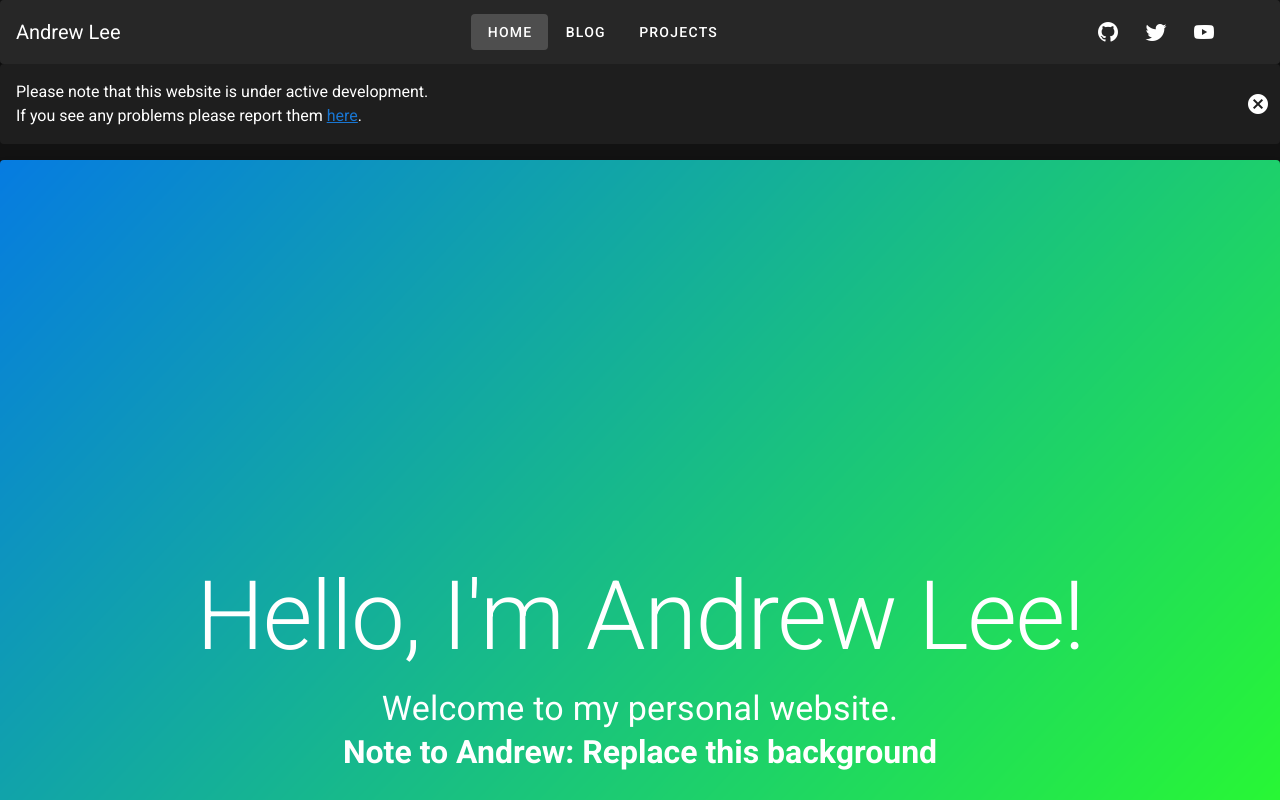
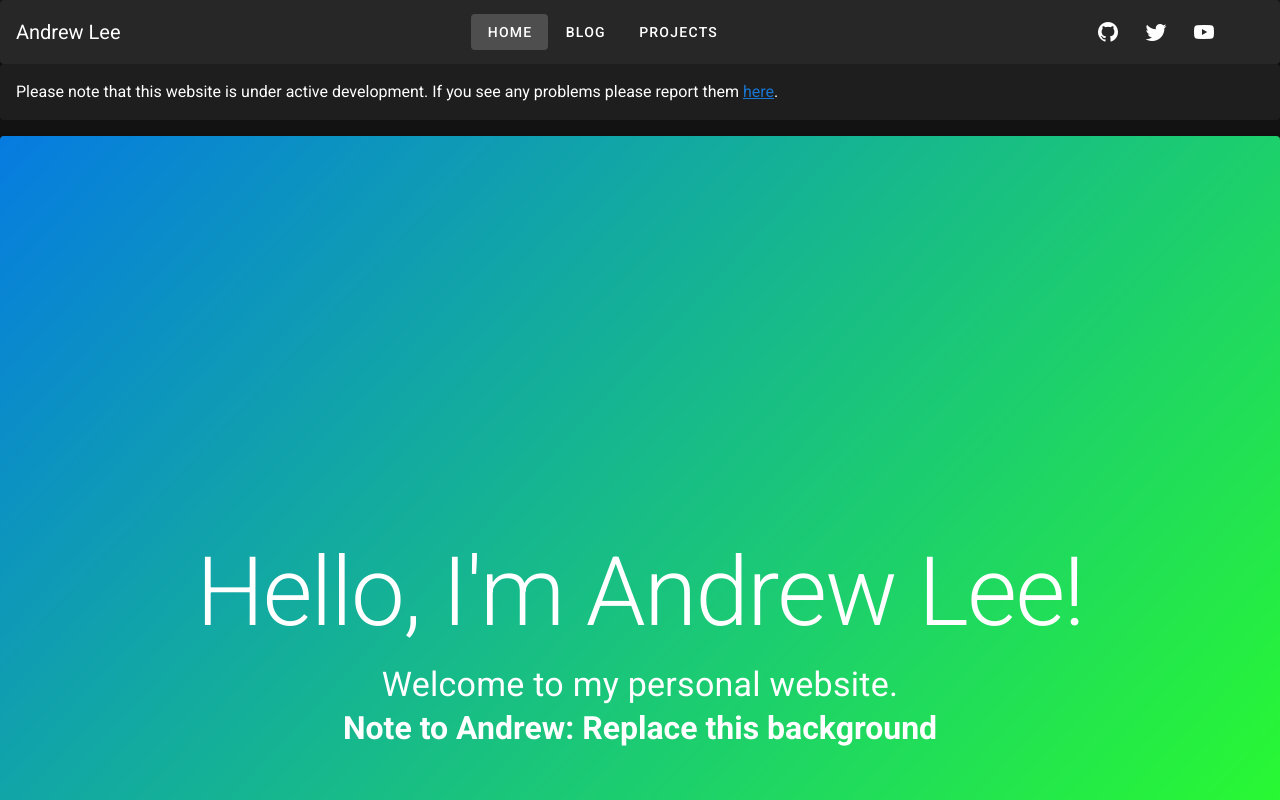
Before and after one commit to Alee14/personal-website, a Nuxt app: page / in a window 1280 px wide. Shown: the top 800 px of the page. Built offline with nearby package versions, Linux system fonts and the light colour scheme.

Commit message:
Making it not dissmissable

```diff
--- a/pages/index.vue
+++ b/pages/index.vue
@@ -1,7 +1,7 @@
 <template>
     <div>
-        <v-alert dismissible>
-            Please note that this website is under active development.<br>
+        <v-alert>
+            Please note that this website is under active development.
             If you see any problems please report them <a href="https://github.com/alee14/personal-website/issues">here</a>.
         </v-alert>
         <!-- Animation goes here -->
```
